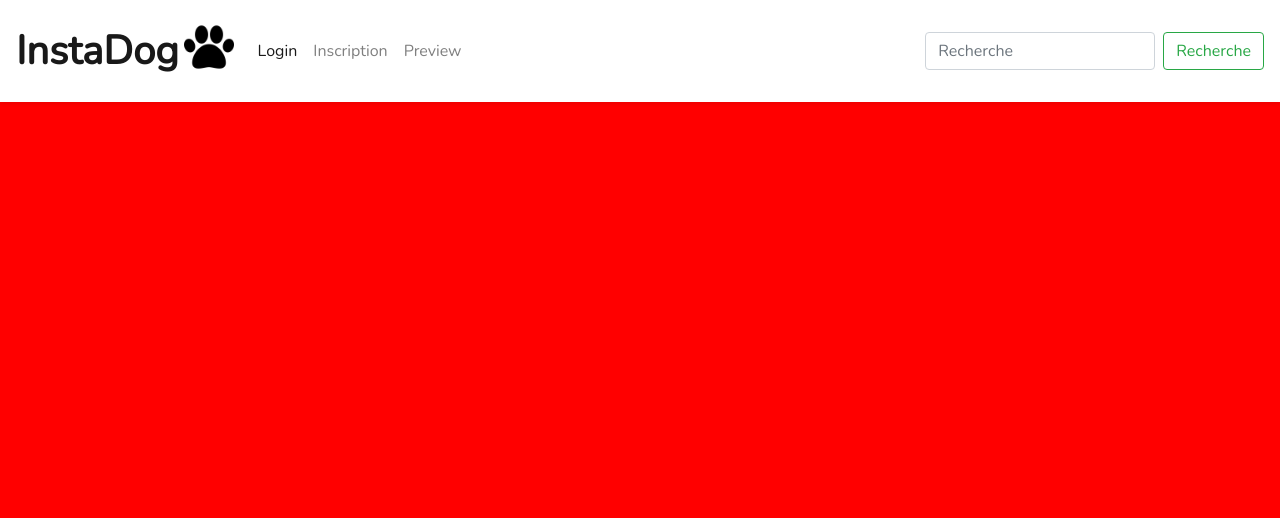
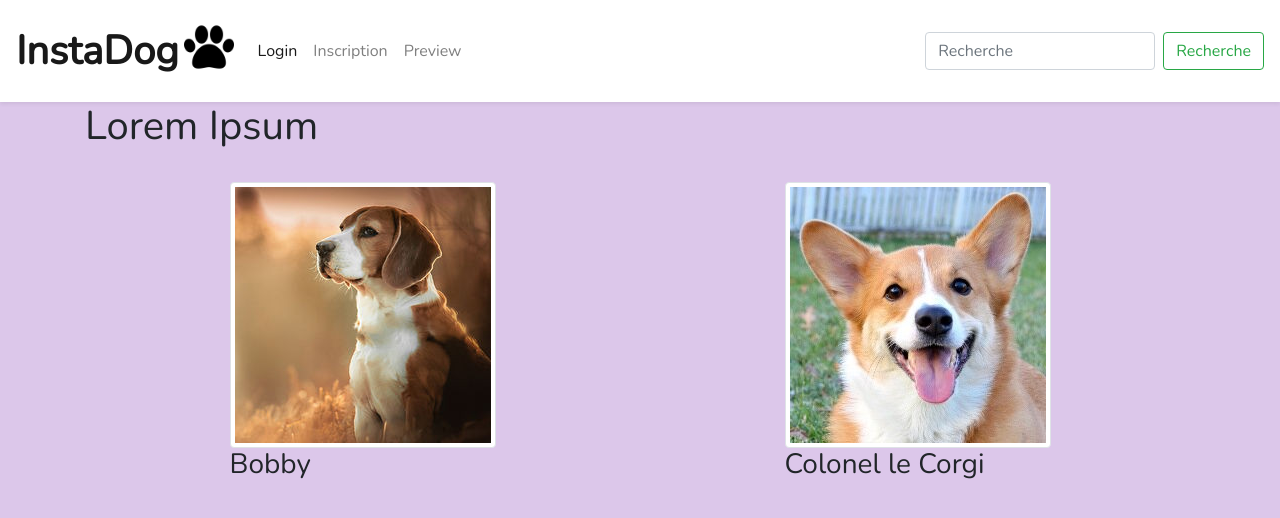
Before and after one commit to neko5enpai/InstaDogs, a PHP site: page /profil.html in a window 1280 px wide. Shown: the top 518 px of the page. Run offline with PHP 8.4, Linux system fonts and the light colour scheme; some libraries are stand-ins or nearby versions.

Commit message:
profil ajout de toutous

```diff
--- a/profil.html
+++ b/profil.html
@@ -44,7 +44,21 @@
     </div>
     </nav>
 
+    <div class="container">
 
+        <h1 class="user-name">Lorem Ipsum</h1><br>
+        <div class="d-flex justify-content-sm-around">
+
+            <span class="dogs">
+                <img src="img/hd-cute-puppy-backgrounds-fraiche-dog-wallpapers-amp-backgrounds-hd-home-screen-maker-with-of-hd-cute-puppy-backgrounds.jpg" alt="..." class="img-thumbnail">
+                <br><h3>Bobby</h3>
+            </span>
+            <span class="dogs">
+                <img src="img/8CrIyqya.jpeg" alt="..." class="img-thumbnail">
+                <br><h3>Colonel le Corgi</h3>
+            </span>
+        </div>
+    </div>
 
     <script src="https://code.jquery.com/jquery-3.3.1.slim.min.js" integrity="sha384-q8i/X+965DzO0rT7abK41JStQIAqVgRVzpbzo5smXKp4YfRvH+8abtTE1Pi6jizo" crossorigin="anonymous"></script>
     <script src="https://cdnjs.cloudflare.com/ajax/libs/popper.js/1.14.6/umd/popper.min.js" integrity="sha384-wHAiFfRlMFy6i5SRaxvfOCifBUQy1xHdJ/yoi7FRNXMRBu5WHdZYu1hA6ZOblgut" crossorigin="anonymous"></script>
--- a/style.css
+++ b/style.css
@@ -1,6 +1,6 @@
 body {
     font-family: 'Nunito', sans-serif;
-    background-color: red;
+    background-color: #dcc7ea;
 }
 
 .navbar-brand {
```
Also changed, not shown: img/8CrIyqya.jpeg (added), img/hd-cute-puppy-backgrounds-fraiche-dog-wallpapers-amp-backgrounds-hd-home-screen-maker-with-of-hd-cute-puppy-backgrounds.jpg (added).
